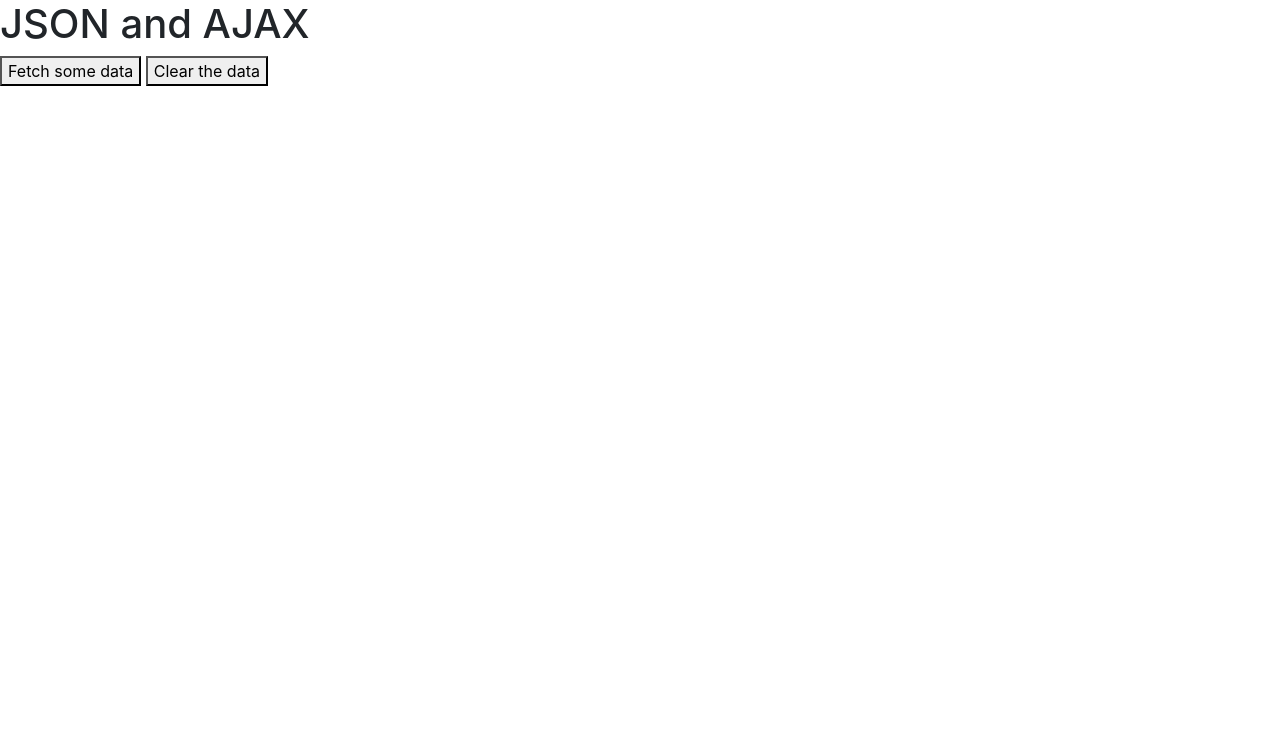
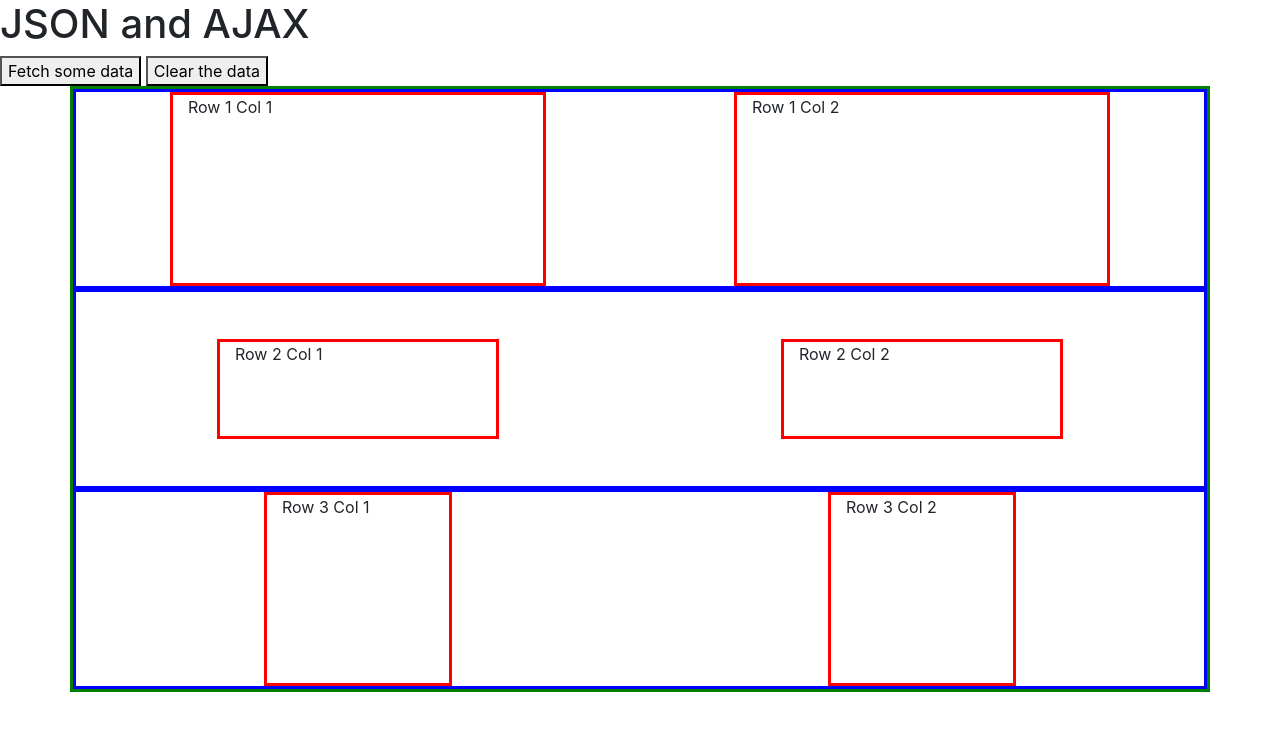
Before and after one commit to ShaunWard/ajax-test, a plain HTML site: page index-test.html in a window 1280 px wide. Drawn offline with nearby package versions, Linux system fonts and the light colour scheme.

Commit message:
Bootstrap CSS grid practice

```diff
--- a/index-test.html
+++ b/index-test.html
@@ -5,6 +5,21 @@
     <meta name="viewport" content="width=§, initial-scale=1.0">
     <link rel="stylesheet" href="https://cdn.jsdelivr.net/npm/bootstrap@4.5.3/dist/css/bootstrap.min.css" integrity="sha384-TX8t27EcRE3e/ihU7zmQxVncDAy5uIKz4rEkgIXeMed4M0jlfIDPvg6uqKI2xXr2" crossorigin="anonymous">
     <title>JSON and AJAX</title>
+    <style>
+        .my-container {
+            border: 3px solid green;
+        }
+        .my-row {
+            border: 3px solid blue;
+            height: 200px;
+        }
+        .my-col {
+            border: 3px solid red;
+        }
+        .card-col {
+            height: 100px;
+        }
+    </style>
 </head>
 <body>
     <header>
@@ -15,6 +30,21 @@
 
     <div id="info"></div>
 
+    <div class="container my-container">
+        <div class="row my-row justify-content-around">
+            <div class="col-4 my-col">Row 1 Col 1</div>
+            <div class="col-4 my-col">Row 1 Col 2</div>
+        </div>
+        <div class="row my-row justify-content-around">
+            <div class="col-3 my-col card-col align-self-center">Row 2 Col 1</div>
+            <div class="col-3 my-col card-col align-self-center">Row 2 Col 2</div>
+        </div>
+        <div class="row my-row justify-content-around">
+            <div class="col-2 my-col">Row 3 Col 1</div>
+            <div class="col-2 my-col">Row 3 Col 2</div>
+        </div>
+    </div>
+
     <script src="main-ajax.js"></script>
     <script src="https://code.jquery.com/jquery-3.5.1.js" integrity="sha256-QWo7LDvxbWT2tbbQ97B53yJnYU3WhH/C8ycbRAkjPDc=" crossorigin="anonymous"></script>
 
```
